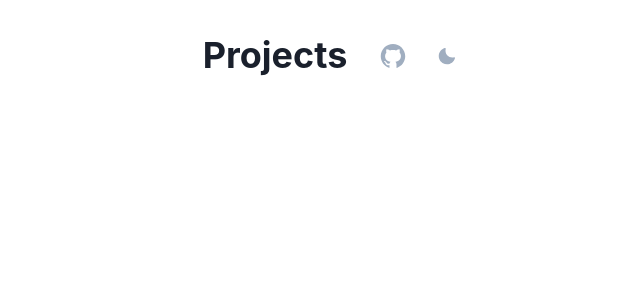
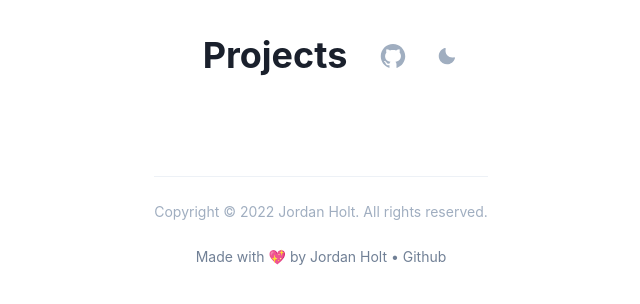
Before and after one commit to jordanholtdev/projects, a React (Create React App) app: page / in a window 1280 px wide. Shown: the top 304 px of the page, without its empty margins (319-959 px from the left). Built offline with nearby package versions, Linux system fonts and the light colour scheme.

Commit message:
CU-39pgdz0[complete] - Create footer component (#5)

```diff
--- a/src/components/App.js
+++ b/src/components/App.js
@@ -1,9 +1,11 @@
 import Container from './Container';
 import Header from './Header';
+import Footer from './Footer';
 function App() {
     return (
         <Container>
             <Header />
+            <Footer />
         </Container>
     );
 }
--- /dev/null
+++ b/src/components/Footer.js
@@ -0,0 +1,33 @@
+import { Flex, Box, Stack, Divider, Link } from '@chakra-ui/react';
+
+function Footer() {
+    const year = new Date().getFullYear();
+    return (
+        <Flex as='footer' pt='4rem' pb='2rem' role='contentinfo'>
+            <Stack>
+                <Divider borderColor='gray.200' />
+                <Box
+                    pt={4}
+                    fontSize='sm'
+                    color='gray.400'
+                    textAlign='center'
+                    aria-label='copyright information'
+                >
+                    Copyright © {year} Jordan Holt. All rights reserved.
+                </Box>
+                <Box pt={4} fontSize='sm' color='gray.500' textAlign='center'>
+                    Made with 💖 by Jordan Holt •{' '}
+                    <Link
+                        isExternal
+                        href='https://github.com/jordanholtdev'
+                        aria-label='Navigate to Jordan Holt Github Repository'
+                    >
+                        Github
+                    </Link>
+                </Box>
+            </Stack>
+        </Flex>
+    );
+}
+
+export default Footer;
```
Also changed, not shown: 1 other file (tests, documents, lock files or other folders).
